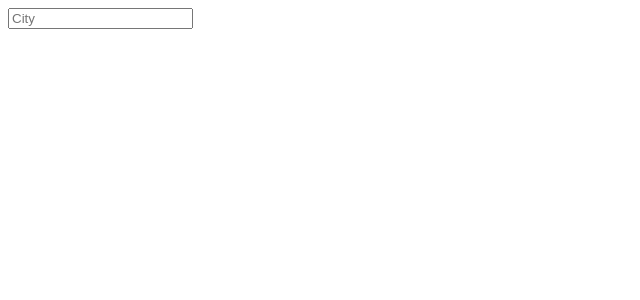
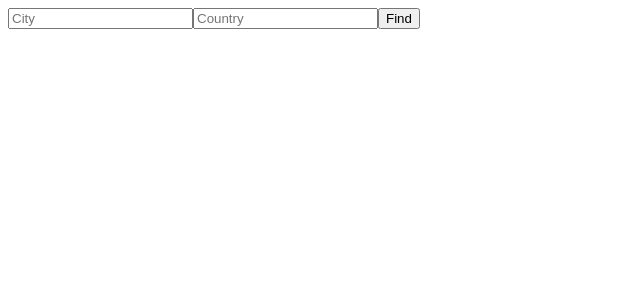
Before and after one commit to Liang49/WeatherApp, a React (Create React App) app: page / in a window 1280 px wide. Shown: the top 300 px of the page, without its empty margins (0-640 px from the left). Built offline with nearby package versions, Linux system fonts and the light colour scheme.

Commit message:
changes
form and input

```diff
--- a/src/InputBar.js
+++ b/src/InputBar.js
@@ -5,6 +5,8 @@ class InputBar extends React.Component {
     return (
       <form>
         <input type="text" name="city" placeholder="City" />
+        <input type="text" name="country" placeholder="Country" />
+        <button>Find</button>
       </form>
     );
   }
```
